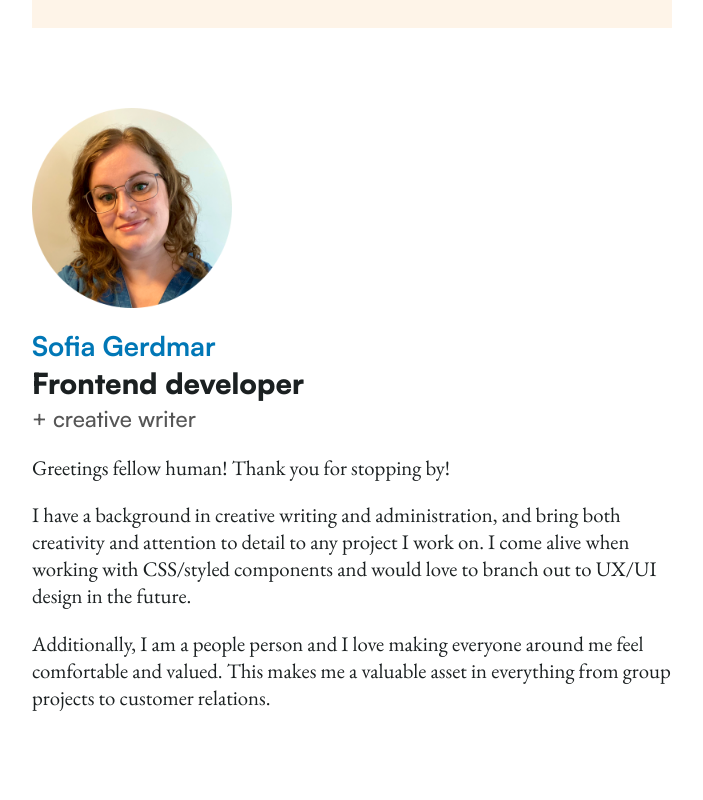
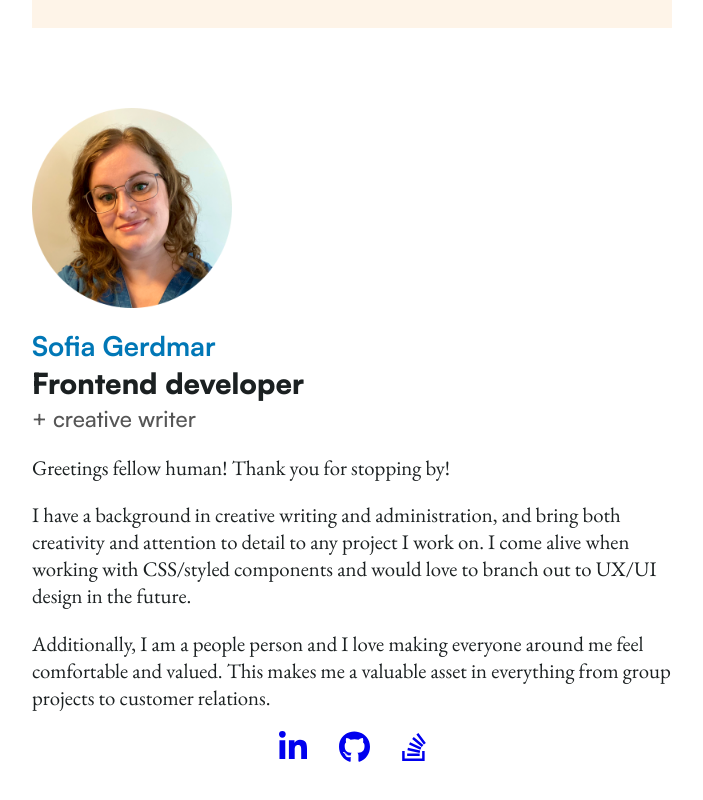
Before and after one commit to SofiaGerdmar/portfolio, a React (Create React App) app: page / in a window 1280 px wide. Shown: the part 792-1592 px from the top of the page, without its empty margins (116-819 px from the left). Built offline with nearby package versions, Linux system fonts and the light colour scheme; a web font is replaced by a local one.

Commit message:
added social media links

```diff
--- a/package.json
+++ b/package.json
@@ -4,6 +4,12 @@
   "private": true,
   "dependencies": {
     "@babel/eslint-parser": "^7.18.9",
+    "@fortawesome/fontawesome-free": "^6.4.2",
+    "@fortawesome/fontawesome-svg-core": "^6.4.2",
+    "@fortawesome/free-brands-svg-icons": "^6.4.2",
+    "@fortawesome/free-solid-svg-icons": "^6.4.2",
+    "@fortawesome/react-fontawesome": "github:fortawesome/react-fontawesome",
+    "babel-plugin-macros": "^3.1.0",
     "eslint": "^8.21.0",
     "eslint-config-airbnb": "^19.0.4",
     "eslint-plugin-import": "^2.26.0",
--- a/src/components/Header.js
+++ b/src/components/Header.js
@@ -1,5 +1,10 @@
 import React from 'react';
 import styled from 'styled-components';
+import { FontAwesomeIcon } from '@fortawesome/react-fontawesome';
+import { library } from '@fortawesome/fontawesome-svg-core';
+import { fab } from '@fortawesome/free-brands-svg-icons';
+
+library.add(fab);
 
 const HeaderSection = styled.section`
 display: flex;
@@ -11,7 +16,6 @@ const IntroWrapper = styled.div`
 @media (min-width: 1024px) {
     display: flex;
     flex-direction: column;
-    align-items: flex-start;
     background: #fff;
     width: 50vw;
     height: 100vh;
@@ -79,6 +83,23 @@ font-size: 1.3rem;
 line-height: 1.7rem;
 margin-bottom: 20px;
 `
+const SocialMedia = styled.div`
+display: flex;
+justify-content: center;
+gap: 2rem;
+text-align: center;
+`
+const IconLink = styled.a`
+font-size: 2rem;
+
+&:visited {
+  color: #1b2021;
+}
+&:hover {
+  color: #d0d0d0;
+}
+
+`
 export const Header = () => {
   return (
     <HeaderSection>
@@ -107,7 +128,29 @@ export const Header = () => {
         comfortable and valued.
         This makes me a valuable asset in everything from group projects to customer relations.
         </IntroText>
-
+        <SocialMedia>
+          <IconLink
+            title="Link to my LinkedIn"
+            href="https://www.linkedin.com/in/sofia-gerdmar/"
+            target="_blank"
+            rel="noreferrer">
+            <FontAwesomeIcon icon={['fab', 'linkedin-in']} />
+          </IconLink>
+          <IconLink
+            title="Link to my GitHub"
+            href="https://github.com/SofiaGerdmar"
+            target="_blank"
+            rel="noreferrer">
+            <FontAwesomeIcon icon={['fab', 'github']} />
+          </IconLink>
+          <IconLink
+            title="Link to my StackOverflow"
+            href="https://stackoverflowteams.com/c/technigo/users/465/?tab=profile"
+            target="_blank"
+            rel="noreferrer">
+            <FontAwesomeIcon icon={['fab', 'stack-overflow']} />
+          </IconLink>
+        </SocialMedia>
       </IntroWrapper>
     </HeaderSection>
   )
--- a/src/index.css
+++ b/src/index.css
@@ -12,6 +12,7 @@
 
 :root {
   font-size: 16px;
+  box-sizing: border-box;
 }
 
 body {
--- a/src/index.js
+++ b/src/index.js
@@ -2,6 +2,7 @@ import React from 'react';
 import { createRoot } from 'react-dom/client';
 import './index.css';
 import './reset.css';
+import '@fortawesome/fontawesome-svg-core/styles.css';
 import { App } from './App';
 
 const container = document.getElementById('root');
```
Also changed, not shown: 1 other file (tests, documents, lock files or other folders).
